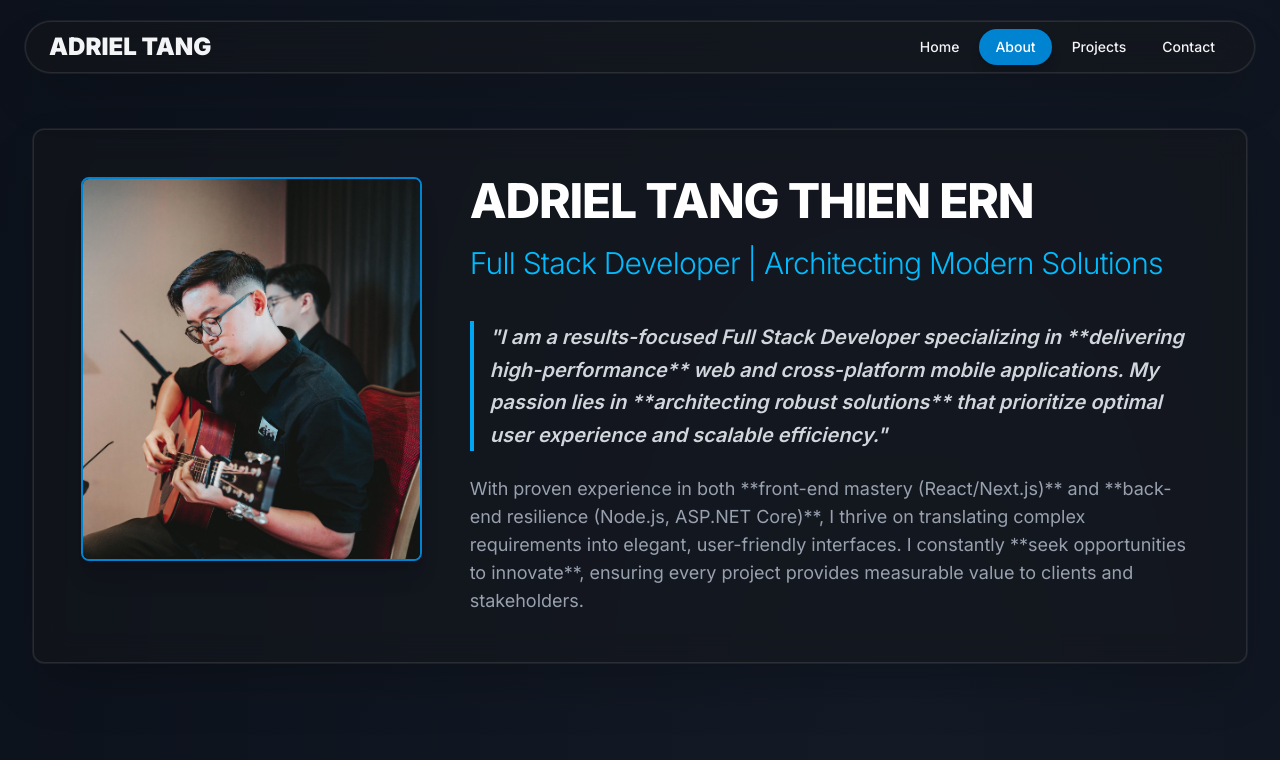
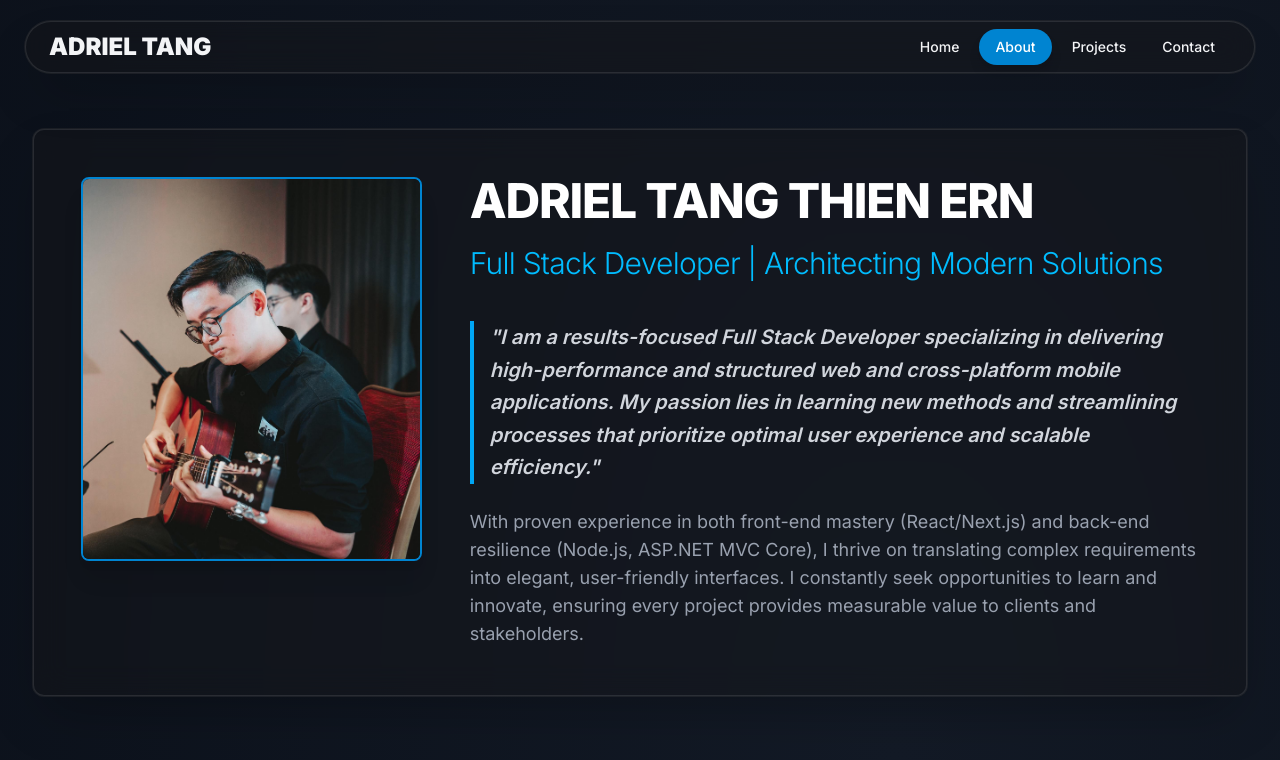
Before and after one commit to AdrielTTE/portfolio, a Next.js app: page /about in a window 1280 px wide. Shown: the top 760 px of the page. Built offline with nearby package versions, Linux system fonts and the light colour scheme.

Commit message:
Latest latest version

```diff
--- a/app/about/page.tsx
+++ b/app/about/page.tsx
@@ -73,11 +73,11 @@ export default function AboutPage() {
                         </h2>
 
                         <p className="text-xl text-gray-300 mb-6 font-semibold border-l-4 border-sky-500 pl-4 italic leading-relaxed">
-                            "I am a results-focused Full Stack Developer specializing in **delivering high-performance** web and cross-platform mobile applications. My passion lies in **architecting robust solutions** that prioritize optimal user experience and scalable efficiency."
+                            "I am a results-focused Full Stack Developer specializing in delivering high-performance and structured web and cross-platform mobile applications. My passion lies in learning new methods and streamlining processes that prioritize optimal user experience and scalable efficiency."
                         </p>
 
                         <p className="text-lg text-gray-400">
-                            With proven experience in both **front-end mastery (React/Next.js)** and **back-end resilience (Node.js, ASP.NET Core)**, I thrive on translating complex requirements into elegant, user-friendly interfaces. I constantly **seek opportunities to innovate**, ensuring every project provides measurable value to clients and stakeholders.
+                            With proven experience in both front-end mastery (React/Next.js) and back-end resilience (Node.js, ASP.NET MVC Core), I thrive on translating complex requirements into elegant, user-friendly interfaces. I constantly seek opportunities to learn and innovate, ensuring every project provides measurable value to clients and stakeholders.
                         </p>
                     </div>
                 </div>
--- a/app/page.tsx
+++ b/app/page.tsx
@@ -66,7 +66,7 @@ export default function Home() {
                 transition={{ duration: 0.6, delay: 0.3, ease: "easeOut" }}
                 className="text-lg text-gray-400 max-w-xl text-center mb-12 leading-relaxed z-10"
             >
-                Building modern, high-performance web applications with a focus on **clean code** and **accessible interfaces**. Explore my work.
+                Building structured, high-performance web applications with a focus on clean code and accessible interfaces. Explore my work.
             </motion.p>
 
             {/* 5. Button - SYNCHRONIZED TO NAVBAR ACTIVE STATE (And Error Fixed) */}
```
